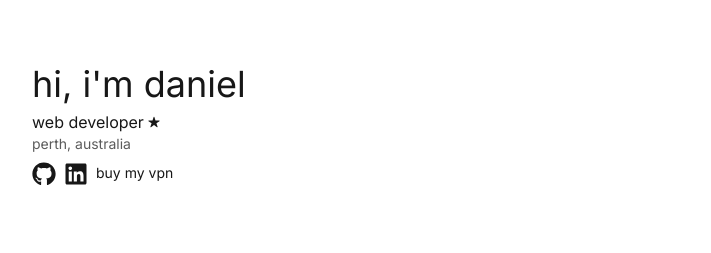
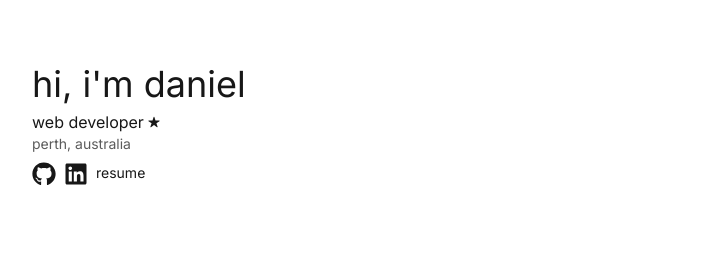
Before and after one commit to 2concrete/portfolio, a Next.js app: page / in a window 1280 px wide. Shown: the top 253 px of the page, without its empty margins (284-995 px from the left). Built offline with nearby package versions, Linux system fonts and the light colour scheme; no server answers.

Commit message:
added resume to portfolio

```diff
--- a/app/components/Top.tsx
+++ b/app/components/Top.tsx
@@ -54,8 +54,11 @@ const Top = () => {
             icon={FaLinkedin}
             link="https://www.linkedin.com/in/danielpeace1"
           />
-          <a href="/vpn" className="text-sm relative -top-px">
-            buy my vpn
+          <a
+            href="https://concrete.seagull-little.ts.net/resume"
+            className="text-sm relative -top-px"
+          >
+            resume
           </a>
         </div>
       </div>
```
